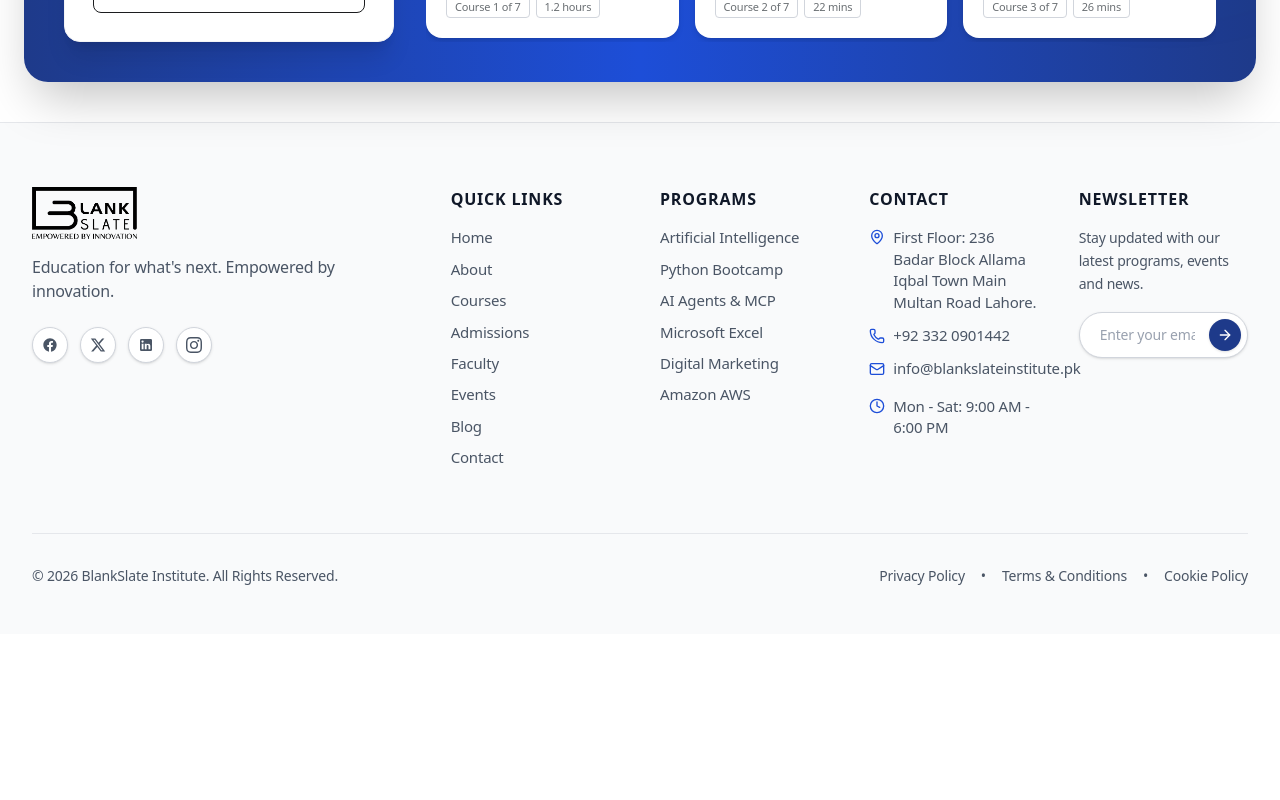
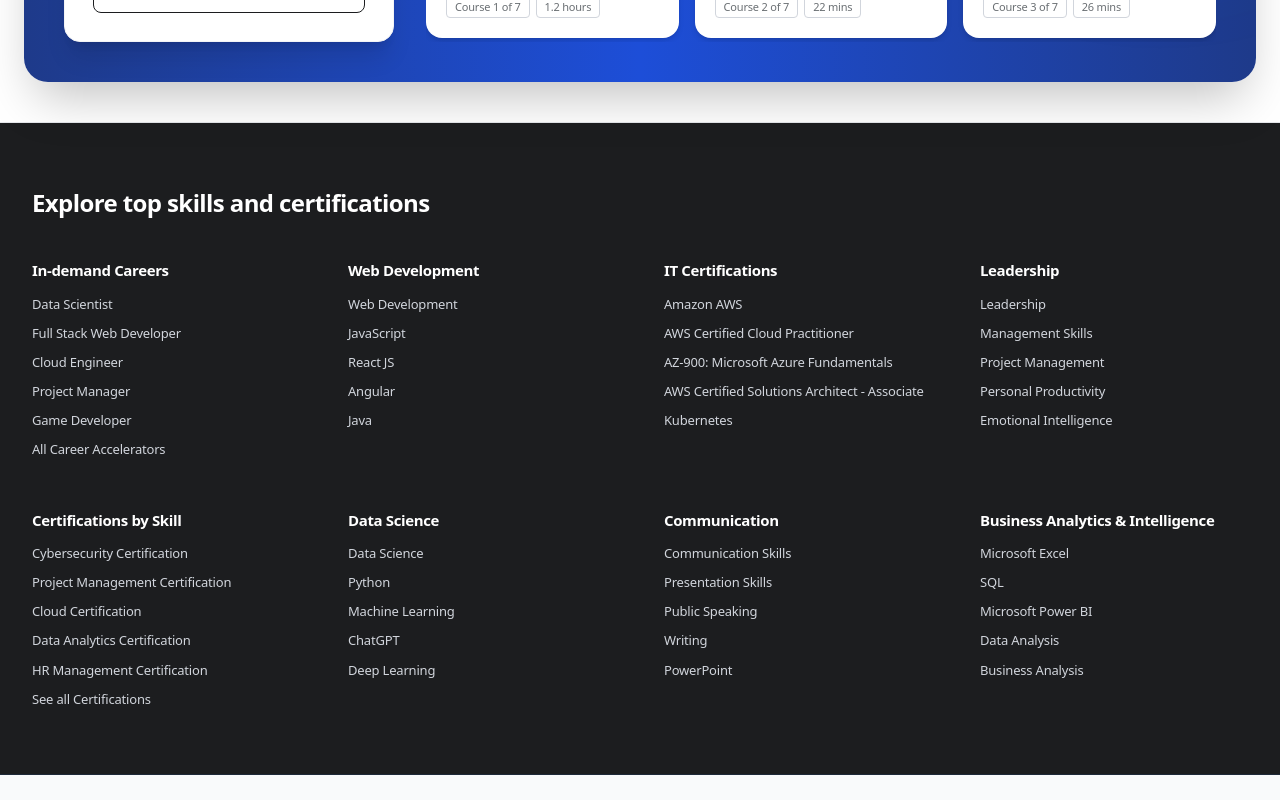
Before and after one commit to techbyrayyan/blank-slate-ins, a Next.js app: page / in a window 1280 px wide. Shown: the part 4920-5720 px from the top of the page. Before the commit the page ends 5554 px from the top, so only its background shows below. Built offline with nearby package versions, Linux system fonts and the light colour scheme.

Commit message:
feat: add Explore top skills and certifications directory section above footer matching image

```diff
--- a/src/components/EditorialFooter.js
+++ b/src/components/EditorialFooter.js
@@ -5,10 +5,128 @@
 import Logo from "./Logo";
 import { FacebookIcon, TwitterIcon, LinkedinIcon, InstagramIcon } from "./SocialIcons";
 
+const SKILLS_DIRECTORY = [
+  {
+    title: "In-demand Careers",
+    items: [
+      { name: "Data Scientist", href: "/topic/data-science" },
+      { name: "Full Stack Web Developer", href: "/topic/full-stack" },
+      { name: "Cloud Engineer", href: "/topic/amazon-aws" },
+      { name: "Project Manager", href: "/courses" },
+      { name: "Game Developer", href: "/courses" },
+      { name: "All Career Accelerators", href: "/courses" },
+    ],
+  },
+  {
+    title: "Web Development",
+    items: [
+      { name: "Web Development", href: "/topic/full-stack" },
+      { name: "JavaScript", href: "/topic/full-stack" },
+      { name: "React JS", href: "/topic/full-stack" },
+      { name: "Angular", href: "/topic/full-stack" },
+      { name: "Java", href: "/topic/full-stack" },
+    ],
+  },
+  {
+    title: "IT Certifications",
+    items: [
+      { name: "Amazon AWS", href: "/topic/amazon-aws" },
+      { name: "AWS Certified Cloud Practitioner", href: "/topic/amazon-aws" },
+      { name: "AZ-900: Microsoft Azure Fundamentals", href: "/topic/amazon-aws" },
+      { name: "AWS Certified Solutions Architect - Associate", href: "/topic/amazon-aws" },
+      { name: "Kubernetes", href: "/topic/amazon-aws" },
+    ],
+  },
+  {
+    title: "Leadership",
+    items: [
+      { name: "Leadership", href: "/courses" },
+      { name: "Management Skills", href: "/courses" },
+      { name: "Project Management", href: "/courses" },
+      { name: "Personal Productivity", href: "/courses" },
+      { name: "Emotional Intelligence", href: "/courses" },
+    ],
+  },
+  {
+    title: "Certifications by Skill",
+    items: [
+      { name: "Cybersecurity Certification", href: "/courses" },
+      { name: "Project Management Certification", href: "/courses" },
+      { name: "Cloud Certification", href: "/topic/amazon-aws" },
+      { name: "Data Analytics Certification", href: "/topic/data-science" },
+      { name: "HR Management Certification", href: "/courses" },
+      { name: "See all Certifications", href: "/courses" },
+    ],
+  },
+  {
+    title: "Data Science",
+    items: [
+      { name: "Data Science", href: "/topic/data-science" },
+      { name: "Python", href: "/topic/python" },
+      { name: "Machine Learning", href: "/topic/ai-agents" },
+      { name: "ChatGPT", href: "/topic/ai-agents" },
+      { name: "Deep Learning", href: "/topic/ai-agents" },
+    ],
+  },
+  {
+    title: "Communication",
+    items: [
+      { name: "Communication Skills", href: "/courses" },
+      { name: "Presentation Skills", href: "/courses" },
+      { name: "Public Speaking", href: "/courses" },
+      { name: "Writing", href: "/courses" },
+      { name: "PowerPoint", href: "/courses" },
+    ],
+  },
+  {
+    title: "Business Analytics & Intelligence",
+    items: [
+      { name: "Microsoft Excel", href: "/topic/excel" },
+      { name: "SQL", href: "/topic/data-science" },
+      { name: "Microsoft Power BI", href: "/topic/data-science" },
+      { name: "Data Analysis", href: "/topic/data-science" },
+      { name: "Business Analysis", href: "/courses" },
+    ],
+  },
+];
+
 export default function EditorialFooter() {
   return (
-    <footer className="bg-gray-50 text-gray-900 border-t border-gray-200 pt-16 pb-12">
-      <div className="max-w-7xl mx-auto px-4 sm:px-6 lg:px-8">
+    <footer className="bg-gray-50 text-gray-900 border-t border-gray-200">
+      {/* ── TOP PRE-FOOTER: Explore Top Skills and Certifications (Udemy Style Directory) ── */}
+      <section className="bg-[#1c1d1f] text-white py-14 sm:py-16 border-b border-gray-800">
+        <div className="max-w-7xl mx-auto px-4 sm:px-6 lg:px-8">
+          <h2 className="text-xl sm:text-2xl font-bold text-white mb-8 sm:mb-10 tracking-tight">
+            Explore top skills and certifications
+          </h2>
+
+          <div className="grid grid-cols-1 sm:grid-cols-2 lg:grid-cols-4 gap-x-8 gap-y-10 lg:gap-x-12 lg:gap-y-12">
+            {SKILLS_DIRECTORY.map((col, idx) => (
+              <div key={idx} className="space-y-3">
+                <h3 className="text-[15px] font-bold text-white tracking-tight">
+                  {col.title}
+                </h3>
+                <ul className="space-y-2 text-xs sm:text-[13px] text-gray-300">
+                  {col.items.map((item, itemIdx) => (
+                    <li key={itemIdx}>
+                      <Link
+                        href={item.href}
+                        className="hover:text-white hover:underline transition-colors block leading-relaxed"
+                      >
+                        {item.name}
+                      </Link>
+                    </li>
+                  ))}
+                </ul>
+              </div>
+            ))}
+          </div>
+        </div>
+      </section>
+
+      {/* ── MAIN FOOTER ── */}
+      <div className="pt-16 pb-12">
+        <div className="max-w-7xl mx-auto px-4 sm:px-6 lg:px-8">
         <div className="grid grid-cols-1 md:grid-cols-2 lg:grid-cols-12 gap-10 pb-16 border-b border-gray-200">
           {/* Brand Col (4 cols) */}
           <div className="lg:col-span-4 space-y-4">
@@ -154,6 +272,7 @@
           </div>
         </div>
       </div>
-    </footer>
-  );
+    </div>
+  </footer>
+);
 }
```
